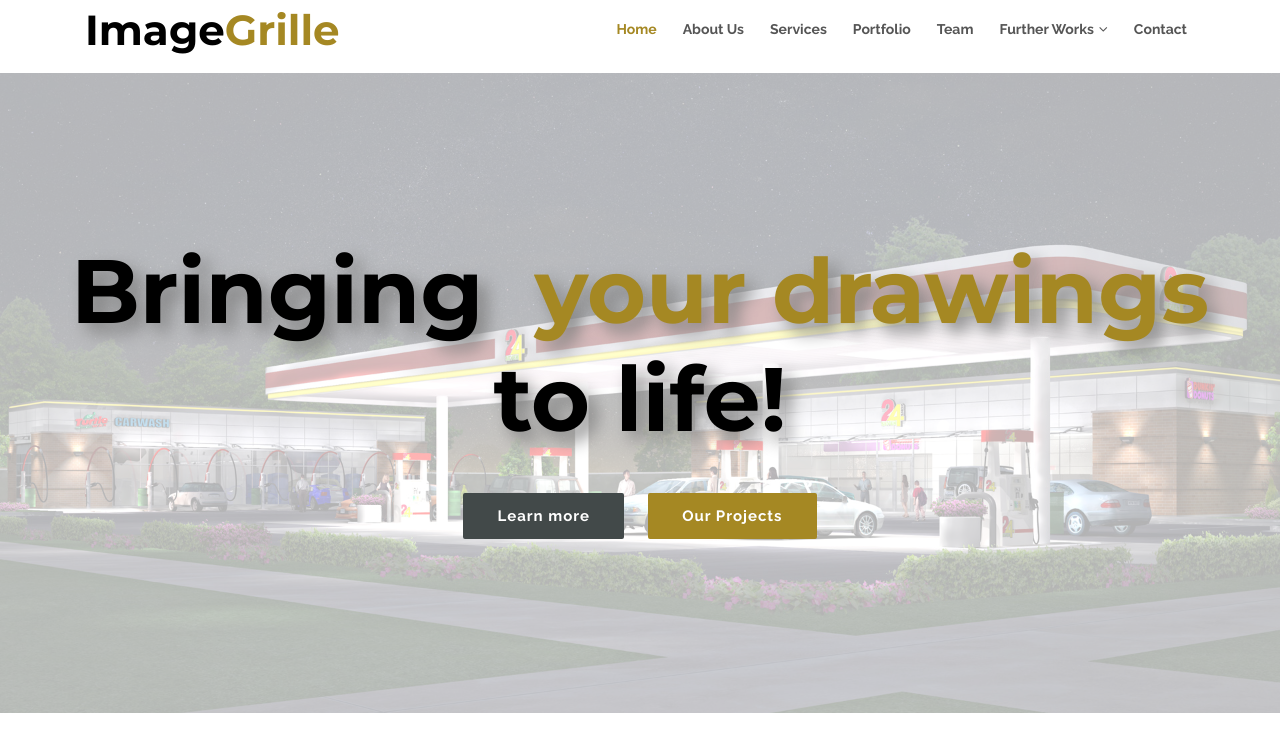
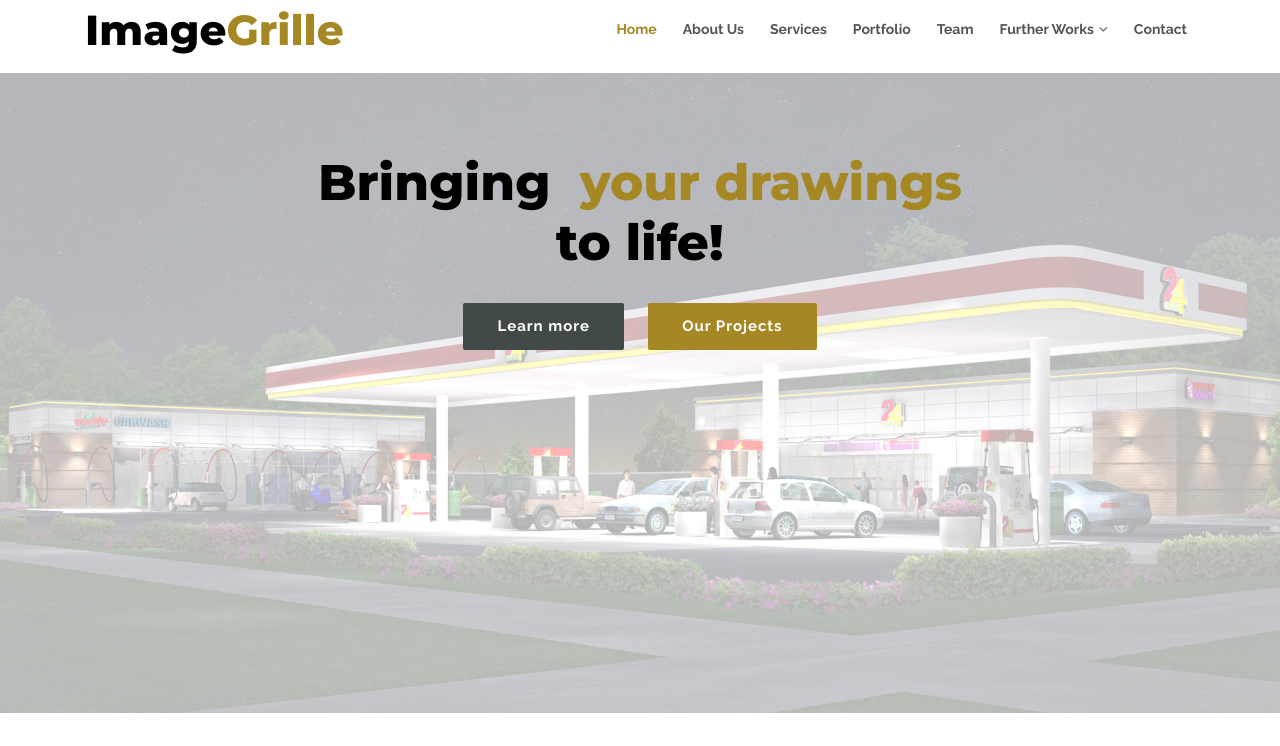
Before and after one commit to radfre/ImageGrille, a plain HTML site: page index.html in a window 1280 px wide. Shown: the part 54-800 px from the top of the page. Drawn offline with nearby package versions, Linux system fonts and the light colour scheme; files whose address does not match are found by name.

Commit message:
adjusted tile

```diff
--- a/assets/css/style.css
+++ b/assets/css/style.css
@@ -184,7 +184,6 @@ h1, h2, h3, h4, h5, h6 {
   right: 0;
   z-index: 10;
   display: flex;
-  justify-content: center;
   align-items: center;
   flex-direction: column;
   text-align: center;
@@ -192,15 +191,14 @@ h1, h2, h3, h4, h5, h6 {
 
 
 #intro .intro-content h2 {
+  margin-top: 10vh;
   color: #000;
-  margin-bottom: 30px;
-  font-size: 90px;
-  font-weight: 700; text-shadow: gray 0.1em 0.1em 0.2em
+  font-size: 50px;
+  font-weight: 700;
 }
 
 #intro .intro-content h2 span {
   color: #a58823;
- text-shadow: grey 0.1em 0.1em 0.2em
 }
 
 
--- a/index.html
+++ b/index.html
@@ -18,9 +18,11 @@
     <link href="assets/img/IG-Logo.jpg" rel="icon" type="imag/x-icon" />
 
     <!-- Google Fonts -->
-    <link href="https://fonts.googleapis.com/css?family=Open+Sans:300,300i,400,400i,700,700i|Raleway:300,400,500,700,800|Montserrat:300,400,700"
-          rel="stylesheet">
-
+    <link rel="preconnect" href="https://fonts.googleapis.com">
+    <link rel="preconnect" href="https://fonts.gstatic.com" crossorigin>
+    <link rel="preconnect" href="https://fonts.googleapis.com">
+    <link rel="preconnect" href="https://fonts.gstatic.com" crossorigin>
+    <link href="https://fonts.googleapis.com/css2?family=Montserrat:ital,wght@0,300;0,400;0,600;0,800;0,900;1,400&family=Open+Sans:ital,wght@0,300;0,400;0,700;1,300;1,400;1,700&family=Raleway:ital,wght@0,300;0,400;0,700;1,300;1,400;1,700&display=swap" rel="stylesheet">
     <!-- Vendor CSS Files -->
     <link href="assets/vendor/bootstrap/css/bootstrap.min.css" rel="stylesheet">
     <link href="assets/vendor/ionicons/css/ionicons.min.css" rel="stylesheet">
@@ -92,6 +94,7 @@
 
     <div class="intro-content">
         <h2>Bringing&nbsp; <span>your drawings</span><br>to life!</h2>
+
         <div>
             <a href="#about" class="btn-get-started scrollto">Learn more</a>
             <a href="#portfolio" class="btn-projects scrollto">Our Projects</a>
```
Also changed, not shown: assets/js/main.js (+9 -8 lines), 1 other file.
